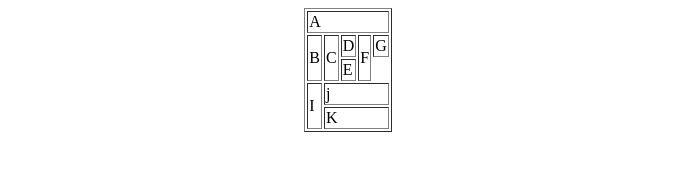
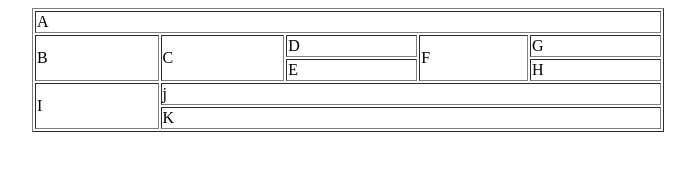
Before and after one commit to kingragnar4218/MCA, a plain HTML site: page leb_web_tech_colsrows.html in a window 1280 px wide. Shown: the whole page, without its empty margins (292-987 px from the left). Drawn offline with Linux system fonts and the light colour scheme.

Commit message:
Update leb_web_tech_colsrows.html

```diff
--- a/leb_web_tech_colsrows.html
+++ b/leb_web_tech_colsrows.html
@@ -8,7 +8,7 @@
 <body>
 
 
-    <table align="center" border="solid" >
+      <table align="center" border="solid" width="50%" >
         <tr>
             <td colspan="6">A</td>
         </tr>
@@ -16,15 +16,16 @@
 
           <td  rowspan="2">B</td><!--valign="top"-->
           <td rowspan="2">C</td>
-          <td colspan="2">D</td>
+          <td colspan="">D</td>
           <td rowspan="2">F</td>
-
           <td >G</td>
 
         </tr>
         <tr>
 
-          <td >E</td>
+            <td >E</td>
+            <td rowspan="">H</td>
+
 
         </tr>
         <tr>
```
